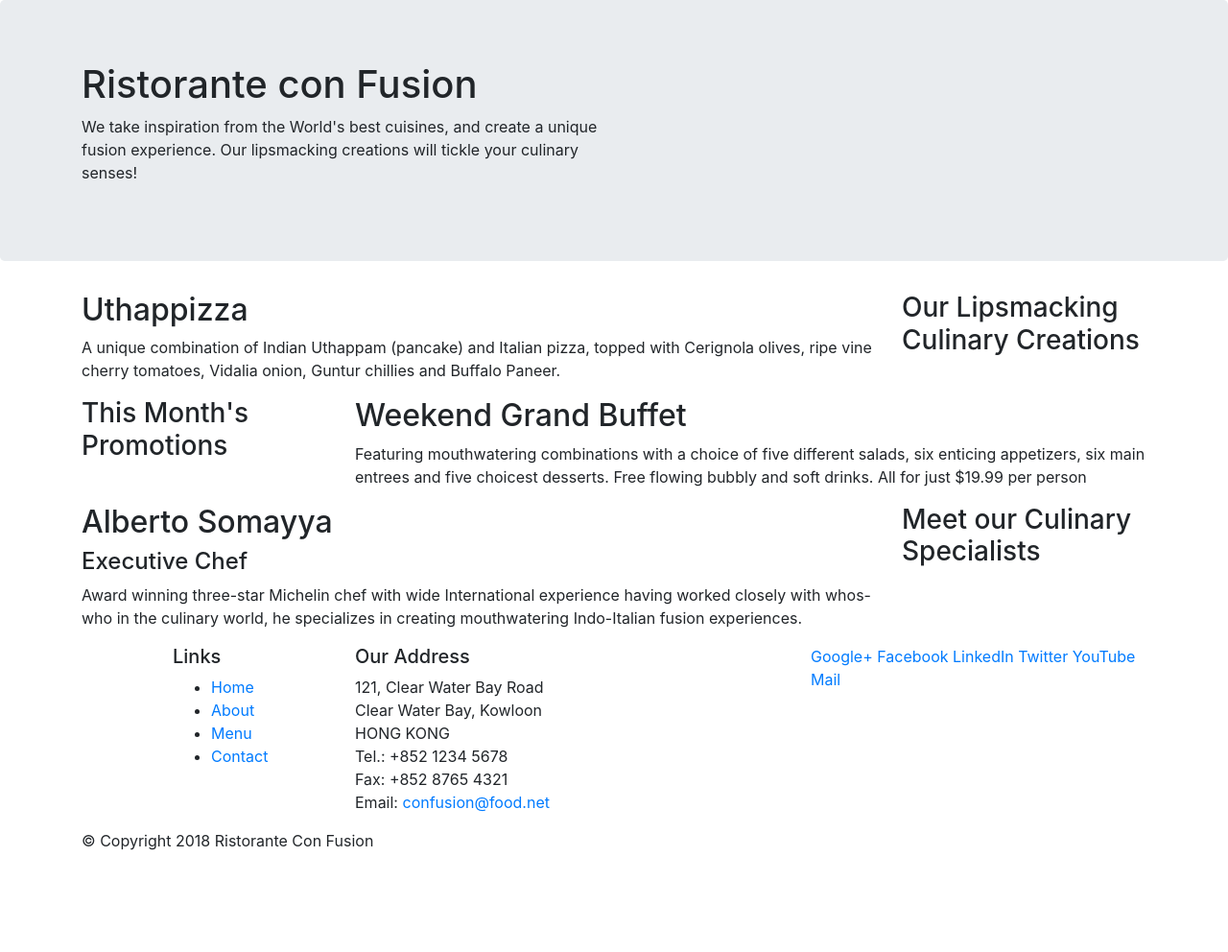
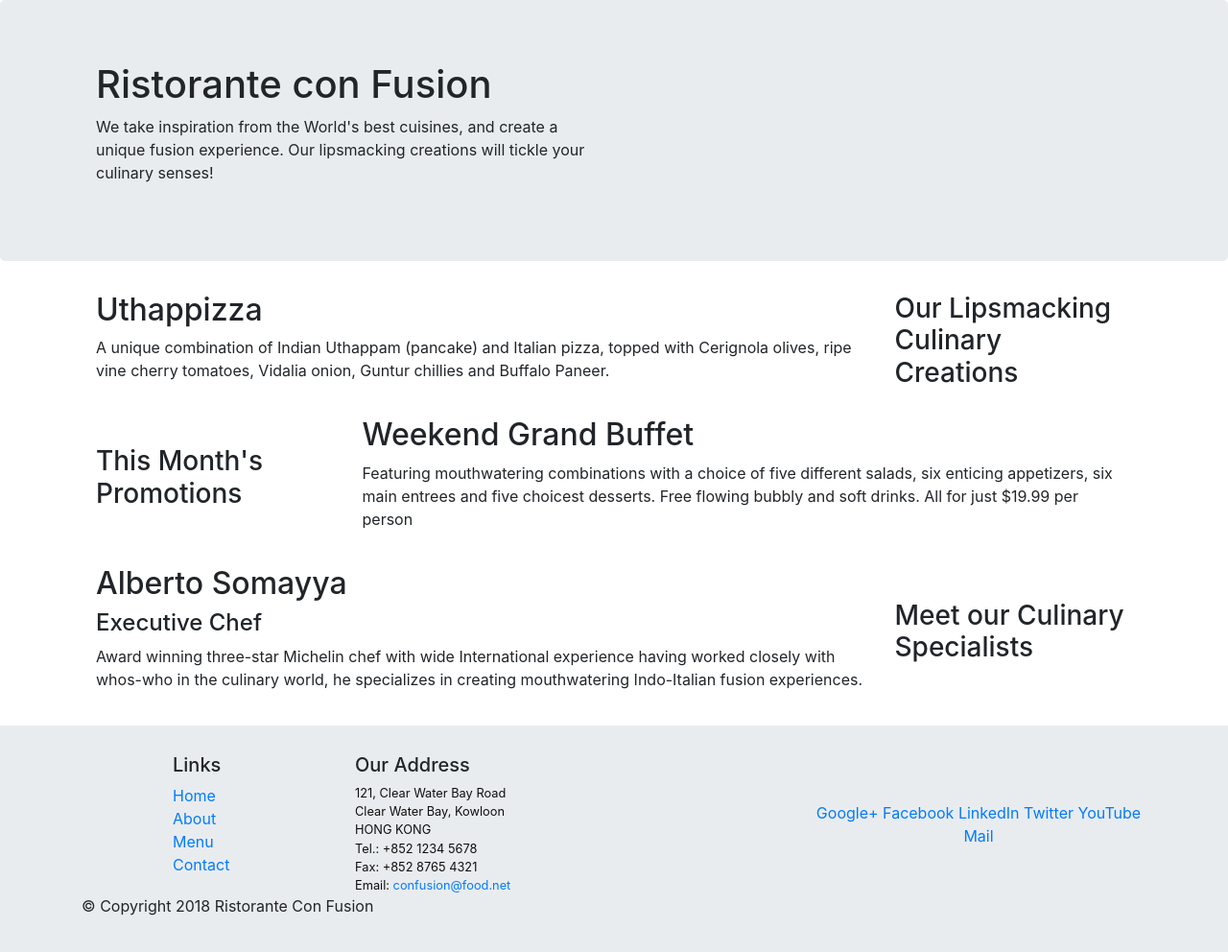
Before and after one commit to hflag/bootstrap_django, a Django app: page / in a window 1280 px wide. Shown: the whole page at 96% size. Before the commit the page ends 886 px from the top, so only its background shows below. Run offline with Django 3.2, Linux system fonts and the light colour scheme; some libraries are stand-ins or nearby versions.

Commit message:
'bootstrap网格系统应用续'

```diff
--- /dev/null
+++ b/myapp/static/css/style.css
@@ -0,0 +1,20 @@
+.row-header{
+    margin: 0px auto;
+    padding: 0;
+}
+
+.row-content{
+    margin: 0px auto;
+    padding: 0px 0px 20px 0px;
+}
+
+.footer{
+    background-color: #e9ecef;
+    margin: 0px auto;
+    padding: 29px 0px 20px 0px;
+}
+address{
+    font-size:80%;
+    margin:0px;
+    color:#0f0f0f;
+}
--- a/myapp/templates/myapp/index.html
+++ b/myapp/templates/myapp/index.html
@@ -1,4 +1,9 @@
 {% extends "base-4.1.1.html" %}
+{% load static %}
+
+{% block custom_css %}
+    <link rel="stylesheet" href="{% static 'css/style.css' %}">
+{% endblock %}
 
 {% block title %}
     Ristorante Con Fusion
@@ -7,7 +12,7 @@
 {% block content %}
     <header class="jumbotron">
         <div class="container">
-            <div class="row">
+            <div class="row row-header">
                 <div class="col-12 col-sm-6">
                     <h1>Ristorante con Fusion</h1>
                     <p>We take inspiration from the World's best cuisines, and create a unique fusion experience. Our lipsmacking creations will tickle your culinary senses!</p>
@@ -19,7 +24,7 @@
     </header>
 
     <div class="container">
-        <div class="row">
+        <div class="row row-content align-items-center">
             <div class="col-12 col-sm-4 order-sm-last col-md-3">
                 <h3>Our Lipsmacking Culinary Creations</h3>
             </div>
@@ -30,7 +35,7 @@
         </div>
 
 
-        <div class="row">
+        <div class="row row-content align-items-center">
             <div class="col-12 col-sm-4 col-md-3">
                 <h3>This Month's Promotions</h3>
             </div>
@@ -40,7 +45,7 @@
             </div>
         </div>
 
-        <div class="row">
+        <div class="row row-content align-items-center">
             <div class="col-12 col-sm-4 order-sm-last col-md-3">
                 <h3>Meet our Culinary Specialists</h3>
             </div>
@@ -52,12 +57,12 @@
         </div>
     </div>
 
-    <footer>
+    <footer class="footer">
         <div class="container">
             <div class="row">
                 <div class="col-4 offset-1 col-sm-2">
                     <h5>Links</h5>
-                    <ul>
+                    <ul class="list-unstyled">
                         <li><a href="#">Home</a></li>
                         <li><a href="#">About</a></li>
                         <li><a href="#">Menu</a></li>
@@ -75,8 +80,8 @@
 		              Email: <a href="mailto:confusion@food.net">confusion@food.net</a>
 		           </address>
                 </div>
-                <div class="col-12 col-sm-4">
-                    <div>
+                <div class="col-12 col-sm-4 align-self-center">
+                    <div class="text-center">
                         <a href="http://google.com/+">Google+</a>
                         <a href="http://www.facebook.com/profile.php?id=">Facebook</a>
                         <a href="http://www.linkedin.com/in/">LinkedIn</a>
```
Also changed, not shown: readme.txt.
